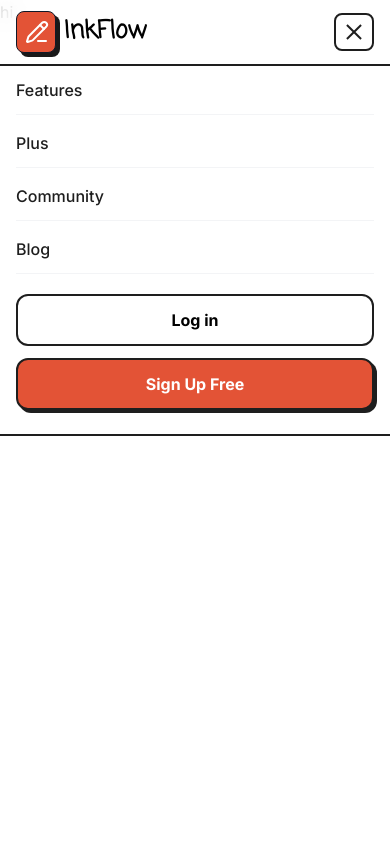
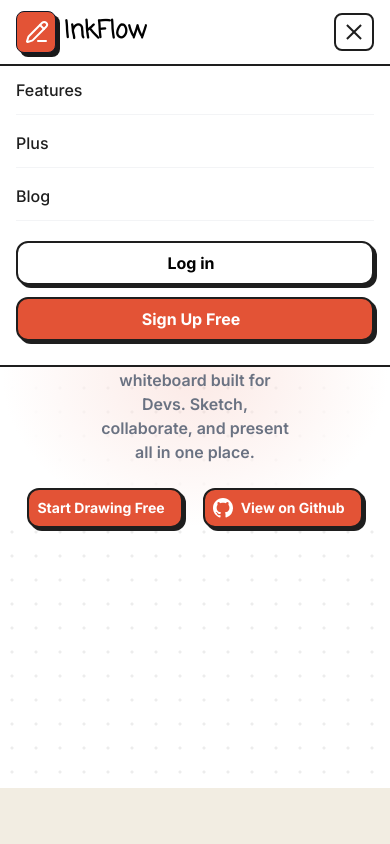
Before and after one commit to kartik-giri/Inkflow, a Next.js app in the folder apps/inkflowapp/: page / in a window 390 px wide. Both pictures are taken after a click on the button "Toggle menu". Shown: the top 844 px of the page. Built offline with nearby package versions, Linux system fonts and the light colour scheme.

Commit message:
creating landing page

```diff
--- a/apps/inkflowapp/app/(Landing)/layout.tsx
+++ b/apps/inkflowapp/app/(Landing)/layout.tsx
@@ -1,11 +1,16 @@
+// import Footer from "@/components/ui/Landing/footer"
 import { Navbar } from "@/components/ui/Landing/navbar"
+import { cn } from "@/lib/utils"
 import { ReactNode } from "react"
 
 const LandingLayout = ({children}: Readonly<{children: ReactNode}>)=>{
     return (
         <section>
             <Navbar/>
-            {children}
+            <main className={cn(`pt-16`)}>
+                {children}
+            </main>
+            {/* <Footer/> */}
         </section>
     )
 }
--- a/apps/inkflowapp/app/(Landing)/page.tsx
+++ b/apps/inkflowapp/app/(Landing)/page.tsx
@@ -1,7 +1,11 @@
+import Demo from "@/components/ui/Landing/demo"
+import HeroSection from "@/components/ui/Landing/heroSection"
+
 const Landing = ()=>{
     return (
         <section>
-            hi
+            <HeroSection/>
+            <Demo/>
         </section>
     )
 }
--- /dev/null
+++ b/apps/inkflowapp/components/icons/github.tsx
@@ -0,0 +1,12 @@
+export const GithubIcon = ({ className }: { className?: string }) => {
+    return (
+        <svg
+            xmlns="http://www.w3.org/2000/svg"
+            viewBox="0 0 24 24"
+            fill="currentColor"
+            className={className}
+        >
+            <path d="M12 0C5.37 0 0 5.37 0 12c0 5.31 3.435 9.795 8.205 11.385.6.105.825-.255.825-.57 0-.285-.015-1.23-.015-2.235-3.015.555-3.795-.735-4.035-1.41-.135-.345-.72-1.41-1.23-1.695-.42-.225-1.02-.78-.015-.795.945-.015 1.62.87 1.845 1.23 1.08 1.815 2.805 1.305 3.495.99.105-.78.42-1.305.765-1.605-2.67-.3-5.46-1.335-5.46-5.925 0-1.305.465-2.385 1.23-3.225-.12-.3-.54-1.53.12-3.18 0 0 1.005-.315 3.3 1.23.96-.27 1.98-.405 3-.405s2.04.135 3 .405c2.295-1.56 3.3-1.23 3.3-1.23.66 1.65.24 2.88.12 3.18.765.84 1.23 1.905 1.23 3.225 0 4.605-2.805 5.625-5.475 5.925.435.375.81 1.095.81 2.22 0 1.605-.015 2.895-.015 3.3 0 .315.225.69.825.57A12.02 12.02 0 0 0 24 12c0-6.63-5.37-12-12-12z" />
+        </svg>
+    )
+}
--- /dev/null
+++ b/apps/inkflowapp/components/ui/Landing/demo.tsx
@@ -0,0 +1,21 @@
+import { cn } from "@/lib/utils"
+const Demo = ()=>{
+    return (
+        <section className={cn(`w-screen bg-[#f2ede2] `)}>
+            <div className={cn(`px-4 pt-20 lg:pl-27`)}>
+                <div className={cn(`text-[#E35336] font-semibold`)}>
+                    WATCH DEMO
+                </div>
+                <div className={cn(`font-coming-soon text-4xl font-bold mt-3`)}>
+                    From Sketch to Collaboration
+                </div>
+            </div>
+
+            <div className={cn(`h-screen`)}>
+                video
+            </div>
+        </section>
+    )
+}
+
+export default Demo
--- /dev/null
+++ b/apps/inkflowapp/components/ui/Landing/heroSection.tsx
@@ -0,0 +1,36 @@
+"use client"
+import { cn } from "@/lib/utils";
+import { Button } from "../button";
+import { GithubIcon } from "@/components/icons/github";
+import { redirect } from "next/navigation";
+// import Router from "next/navigation";
+
+const HeroSection = ()=>{
+    return (
+        <section className={cn( "flex flex-col justify-center items-center pt-40 pb-65",
+    // "bg-[radial-gradient(ellipse_at_center,#E3533620_0%,#ffffff_100%)]",
+    "bg-[radial-gradient(#1e1e1e15_1px,transparent_2px)] [background-size:24px_24px]",)}>
+        <div className={cn(`flex flex-col justify-center items-center bg-[radial-gradient(ellipse_at_center,#E3533620_0%,#ffffff_70%)] `)}>
+            <h1 className={cn(`font-coming-soon text-5xl font-bold md:text-8xl`)}>
+                <div>Draw ideas </div>
+               <div>ship faster.</div>
+            </h1>
+            <div className={cn(`w-6/12  text-center mt-6 font-semibold text-gray-500 md:text-xl`)}>
+                <p>
+                  The hand-drawn whiteboard built for Devs. Sketch, collaborate, and present all in one place.
+                </p>
+            </div>
+
+            <div className={cn(`flex gap-5 pt-6`)}>
+                <Button className="text-sm p-2 md:px-6 py-2">Start Drawing Free</Button>
+                <a href="https://github.com/kartik-giri/Inkflow" target="_blank">
+                    <Button className="text-sm p-2 md:px-6 py-2">{<GithubIcon className="size-5"/>}View on Github</Button>
+                </a>
+
+            </div>
+            </div>
+        </section>
+    )
+}
+
+export default HeroSection
--- a/apps/inkflowapp/components/ui/Landing/navbar.tsx
+++ b/apps/inkflowapp/components/ui/Landing/navbar.tsx
@@ -1,6 +1,7 @@
 "use client"
 import React, { useState, useEffect } from "react";
 import { PenLine } from "lucide-react";
+import { cn } from "@/lib/utils";
 
 import { Logo } from "../logo";
 import { Button } from "../button";
@@ -12,27 +13,27 @@ export const Navbar = () => {
   const router = useRouter()
 
   useEffect(() => {
-    const onScroll = () => setScrolled(window.scrollY > 10);
+    const onScroll = () => setScrolled(window.scrollY > 10); //setting scrolled true if user has scrolled more than 10 px
     window.addEventListener("scroll", onScroll);
     return () => window.removeEventListener("scroll", onScroll);
   }, []);
 
   return (
     <nav
-      className={`fixed top-0 left-0 right-0 z-50 transition-all duration-300 ${
+      className={cn(`fixed top-0 left-0 right-0 z-50 transition-all duration-300 ${
         scrolled
           ? "bg-white/95 backdrop-blur-md shadow-[0px_2px_0px_0px_#1e1e1e]"
           : "bg-white/80 backdrop-blur-md border-b-2 border-[#1e1e1e]"
-      }`}
+      }`)}
     >
-      <div className="max-w-7xl mx-auto px-4 h-16 flex items-center justify-between">
+      <div className={cn("max-w-7xl mx-auto px-4 h-16 flex items-center justify-between")}>
 
        <div>
          <Logo/>
        </div>
 
         {/* Nav links */}
-        <div className="hidden sm:flex items-center gap-8">
+        <div className={cn("hidden sm:flex items-center gap-8")}>
           {[
             { label: "Features", href: "#features" },
             { label: "Plus", href: "#plus" },
@@ -42,20 +43,20 @@ export const Navbar = () => {
             <a
               key={label}
               href={href}
-              className="font-medium text-[#1e1e1e] hover:text-[#E35336] transition-colors relative group"
+              className={cn("font-medium text-[#1e1e1e] hover:text-[#E35336] transition-colors relative group")}
             >
               {label}
-              <span className="absolute -bottom-0.5 left-0 w-0 h-0.5 bg-[#E35336] group-hover:w-full transition-all duration-200 rounded-full" />
+              <span className={cn("absolute -bottom-0.5 left-0 w-0 h-0.5 bg-[#E35336] group-hover:w-full transition-all duration-200 rounded-full")} />
             </a>
           ))}
         </div>
 
         {/* CTA Buttons*/}
-        <div className="hidden sm:flex items-center gap-3">
+        <div className={cn("hidden sm:flex items-center gap-3")}>
             {/* Login link */}
           <a
             href="/signin"
-            className="px-5 py-2 font-bold text-[#1e1e1e] hover:text-[#E35336] transition-colors"
+            className={cn("px-5 py-2 font-bold text-[#1e1e1e] hover:text-[#E35336] transition-colors")}
           >
             Log in
           </a>
@@ -66,52 +67,43 @@ export const Navbar = () => {
         {/* ── Mobile Hamburger ── */}
         <button
           onClick={() => setMobileOpen(!mobileOpen)}
-          className="sm:hidden flex flex-col gap-1.5 p-2 rounded-lg border-2 border-[#1e1e1e] bg-white"
+          className={cn("sm:hidden flex flex-col gap-1.5 p-2 rounded-lg border-2 border-[#1e1e1e] bg-white")}
           aria-label="Toggle menu"
         >
           <span
-            className={`block w-5 h-0.5 bg-[#1e1e1e] transition-all duration-200 ${mobileOpen ? "rotate-45 translate-y-2" : ""}`}
+            className={cn(`block w-5 h-0.5 bg-[#1e1e1e] transition-all duration-200 ${mobileOpen ? "rotate-45 translate-y-2" : ""}`)}
           />
           <span
-            className={`block w-5 h-0.5 bg-[#1e1e1e] transition-all duration-200 ${mobileOpen ? "opacity-0" : ""}`}
+            className={cn(`block w-5 h-0.5 bg-[#1e1e1e] transition-all duration-200 ${mobileOpen ? "opacity-0" : ""}`)}
           />
           <span
-            className={`block w-5 h-0.5 bg-[#1e1e1e] transition-all duration-200 ${mobileOpen ? "-rotate-45 -translate-y-2" : ""}`}
+            className={cn(`block w-5 h-0.5 bg-[#1e1e1e] transition-all duration-200 ${mobileOpen ? "-rotate-45 -translate-y-2" : ""}`)}
           />
         </button>
       </div>
 
       {/* ── Mobile Dropdown Menu ── */}
       {mobileOpen && (
-        <div className="sm:hidden border-t-2 border-[#1e1e1e] bg-white px-4 pb-6 flex flex-col gap-1">
+        <div className={cn("sm:hidden border-t-2 border-[#1e1e1e] bg-white px-4 pb-6 flex flex-col gap-1")}>
           {[
             { label: "Features", href: "#features" },
             { label: "Plus", href: "#plus" },
-            { label: "Community", href: "#community" },
+            // { label: "Community", href: "#community" },
             { label: "Blog", href: "#blog" },
           ].map(({ label, href }) => (
             <a
               key={label}
               href={href}
               onClick={() => setMobileOpen(false)}
-              className="py-3 font-medium text-[#1e1e1e] hover:text-[#6965db] border-b border-gray-100 transition-colors"
+              className={cn("py-3 font-medium text-[#1e1e1e] hover:text-[#E35336] border-b border-gray-100 transition-colors")}
             >
               {label}
             </a>
           ))}
-          <div className="flex flex-col gap-3 mt-4">
-            <a
-              href="/account/signin"
-              className="w-full py-3 text-center font-bold border-2 border-[#1e1e1e] rounded-xl hover:bg-gray-50 transition-colors"
-            >
-              Log in
-            </a>
-            <a
-              href="/account/signup"
-              className="w-full py-3 text-center  text-white font-bold rounded-xl border-2 bg-[#E35336] border-[#1e1e1e] shadow-[3px_3px_0px_0px_#1e1e1e]"
-            >
-              Sign Up Free
-            </a>
+          <div className={cn("flex flex-col gap-3 mt-4")}>
+            <Button onclick={()=>router.push("/signin")} className="bg-white text-black">Log in</Button>
+
+            <Button onclick={()=>router.push("/signup")}>Sign Up Free</Button>
           </div>
         </div>
       )}
```
Also changed, not shown: apps/inkflowapp/components/ui/Landing/features.tsx (added), apps/inkflowapp/components/ui/Landing/footer.tsx (added).
